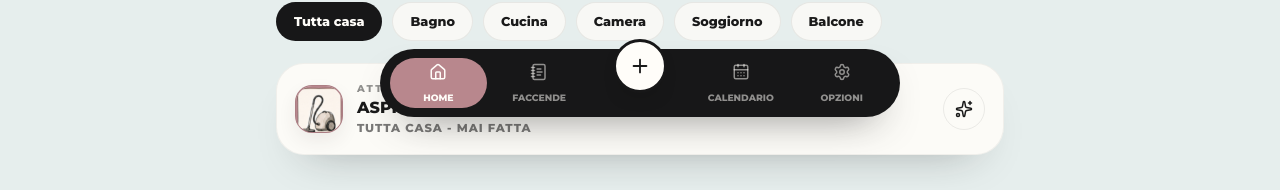
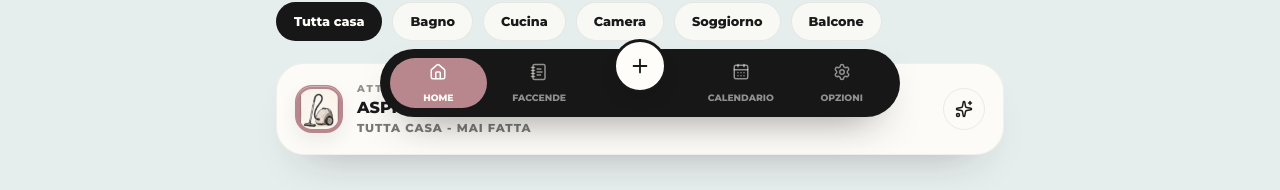
Before and after one commit to simoneapps/curacasa-v2, a React (Vite) app: page /#/app in a window 1280 px wide. Shown: the part 667-857 px from the top of the page. Built offline with nearby package versions, Linux system fonts and the light colour scheme; no server answers; sample sign-in values are in the browser's storage.

Commit message:
Inset chore icons in rose tiles

```diff
--- a/src/styles/global.css
+++ b/src/styles/global.css
@@ -641,7 +641,7 @@ p {
   height: 48px;
   display: grid;
   place-items: center;
-  border: 1px solid var(--soft);
+  border: 1px solid rgba(184, 135, 141, .7);
   border-radius: 17px;
   overflow: hidden;
   color: var(--sage);
@@ -651,11 +651,11 @@ p {
 
 .chore-icon-img {
   display: block;
-  border-radius: inherit;
+  border-radius: 13px;
   object-fit: cover;
   transform: none;
-  width: 100% !important;
-  height: 100% !important;
+  width: 40px !important;
+  height: 40px !important;
 }
 
 .icon-picker-trigger {
```
